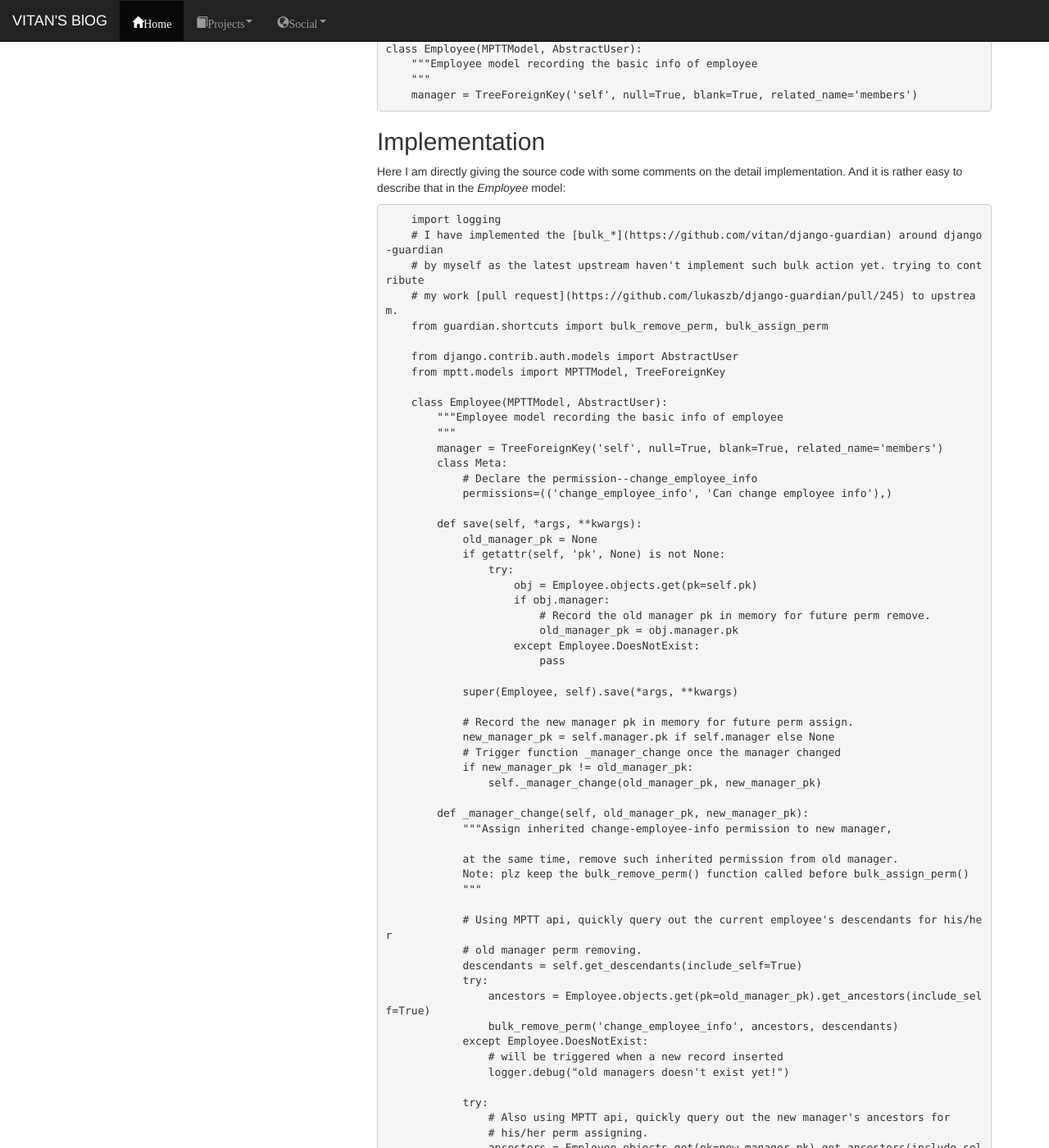
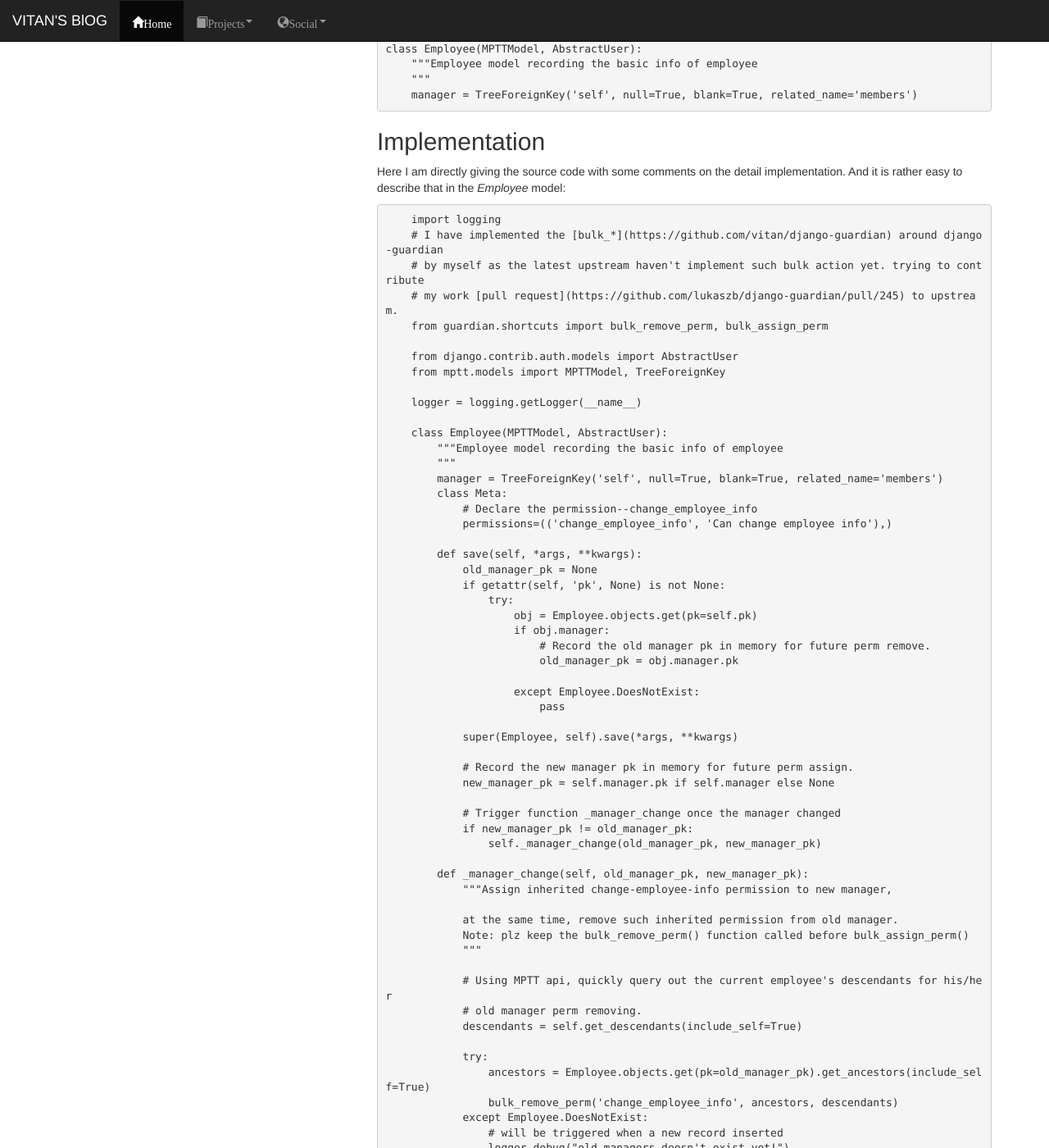
Before and after one commit to vitan/vitan.github.io, a Jekyll site: the page built from _posts/2014-07-28-Inheritable-Object-Level-Permission-of-Django.md, in a window 1280 px wide and 1400 px high, scrolled down 622 px. Shown: the whole window at 82% size. Built offline with Jekyll 4.4.1, drawn with Linux system fonts in a browser that asks for light colours; Markdown is read by kramdown in place of the engine named in the settings; comment, search, counter and statistics services are not loaded; some of the changed text lies outside the part shown.

Commit message:
POST: Done

```diff
--- a/_posts/2014-07-28-Inheritable-Object-Level-Permission-of-Django.md
+++ b/_posts/2014-07-28-Inheritable-Object-Level-Permission-of-Django.md
@@ -44,6 +44,8 @@ Here I am directly giving the source code with some comments on the detail imple
         from django.contrib.auth.models import AbstractUser
         from mptt.models import MPTTModel, TreeForeignKey
 
+        logger = logging.getLogger(__name__)
+
         class Employee(MPTTModel, AbstractUser):
             """Employee model recording the basic info of employee
             """
@@ -60,6 +62,7 @@ Here I am directly giving the source code with some comments on the detail imple
                         if obj.manager:
                             # Record the old manager pk in memory for future perm remove.
                             old_manager_pk = obj.manager.pk
+
                         except Employee.DoesNotExist:
                             pass
 
@@ -67,6 +70,7 @@ Here I am directly giving the source code with some comments on the detail imple
 
                 # Record the new manager pk in memory for future perm assign.
                 new_manager_pk = self.manager.pk if self.manager else None
+
                 # Trigger function _manager_change once the manager changed
                 if new_manager_pk != old_manager_pk:
                     self._manager_change(old_manager_pk, new_manager_pk)
@@ -81,6 +85,7 @@ Here I am directly giving the source code with some comments on the detail imple
                 # Using MPTT api, quickly query out the current employee's descendants for his/her
                 # old manager perm removing.
                 descendants = self.get_descendants(include_self=True)
+
                 try:
                     ancestors = Employee.objects.get(pk=old_manager_pk).get_ancestors(include_self=True)
                     bulk_remove_perm('change_employee_info', ancestors, descendants)
```
Also changed, not shown: other parts of _posts/2014-07-28-Inheritable-Object-Level-Permission-of-Django.md (+4 -0 lines).
